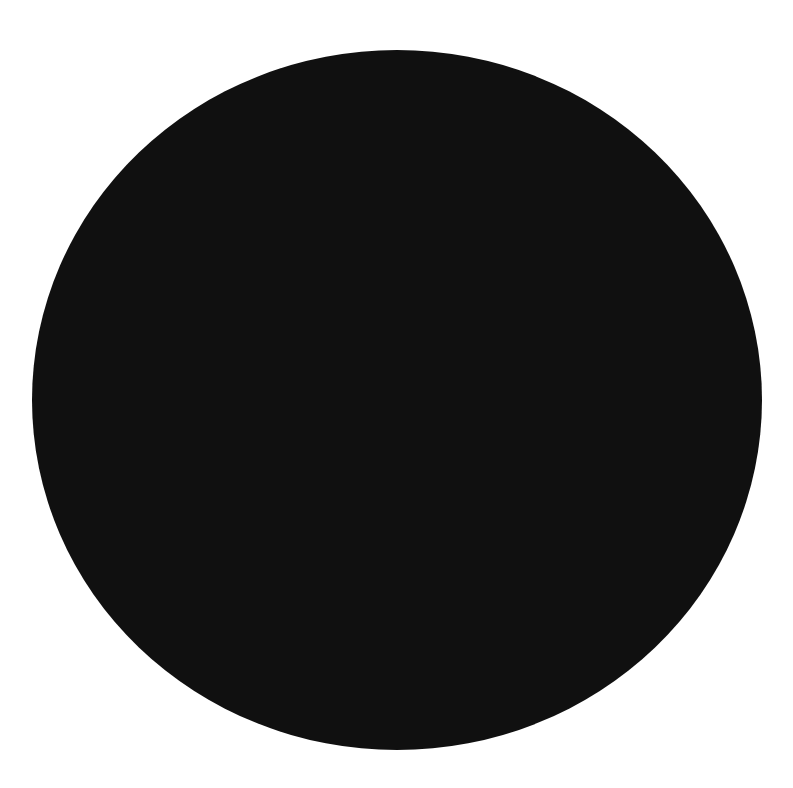
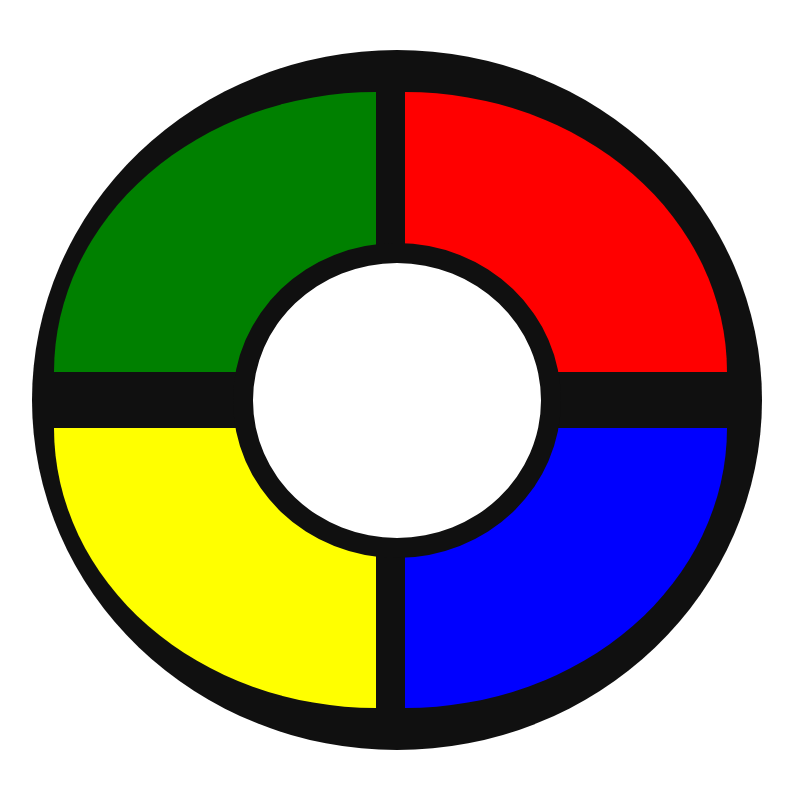
Before and after one commit to AryanJ-NYC/simon-game, a plain HTML site: page index.html in a window 1280 px wide. Shown: the whole page, without its empty margins (228-1021 px from the left). Drawn offline with nearby package versions, Linux system fonts and the light colour scheme.

Commit message:
Displays four buttons with label in middle

```diff
--- a/index.html
+++ b/index.html
@@ -19,14 +19,15 @@
   <div id="container-row" class="row">
     <div id="container-col" class="col-md-offset-2 col-md-8">
       <div id="black-base" class="container-fluid black-bg">
-        <div class="row">
-          <div class="col-xs-6"></div>
-          <div class="col-xs-6"></div>
+        <div class="row button-row">
+          <div id="green-button" class="col-xs-6 button"></div>
+          <div id="red-button" class="col-xs-6 button"></div>
         </div>
-        <div class="row">
-          <div class="col-xs-6"></div>
-          <div class="col-xs-6"></div>
+        <div class="row button-row">
+          <div id="yellow-button" class="col-xs-6 button"></div>
+          <div id="blue-button" class="col-xs-6 button"></div>
         </div>
+        <div id="white-box"></div>
       </div>
     </div>
   </div>
--- a/simon.js
+++ b/simon.js
@@ -1,5 +1,6 @@
 $(document).ready(function () {
     blackBaseHeightEqualsWidth();
+    resizeButtons();
     var initialWindowHeight = $(window).height(),
         initialWindowWidth = $(window).width;
     $(window).resize(function () {
@@ -10,8 +11,10 @@ $(document).ready(function () {
         } else if (currentWindowHeight != initialWindowHeight) { // height changed
             blackBaseWidthEqualsHeight();
         }
+        resizeButtons();
     });
 });
+
 function blackBaseHeightEqualsWidth() {
     var blackBase = $('#black-base');
     var blackCircleWidth = blackBase.width();
@@ -23,3 +26,13 @@ function blackBaseWidthEqualsHeight() {
     var blackCircleHeight = blackBase.height();
     blackBase.width(blackCircleHeight);
 }
+
+function resizeButtons() {
+    var buttonRow = $('.button-row'),
+        rowHeight = buttonRow.height(),
+        rowWidth = buttonRow.width();
+    var buttons = $('.button'),
+        buttonWidth = buttons.parent();
+    buttons.height(rowHeight * .8);
+    buttons.width(rowWidth * .5 * .8);
+}
--- a/styles.css
+++ b/styles.css
@@ -15,3 +15,46 @@ body, #container-row {
     transform: translateY(-50%);
     border-radius: 50%;
 }
+
+.button-row {
+    height: 50%;
+}
+
+#green-button {
+    top: 12%;
+    left: 3%;
+    background: green;
+    border-top-left-radius: 100%;
+}
+
+#red-button {
+    top: 12%;
+    left: 7%;
+    background: red;
+    border-top-right-radius: 100%;
+}
+
+#yellow-button {
+    top: 8%;
+    left: 3%;
+    background: yellow;
+    border-bottom-left-radius: 100%;
+}
+
+#blue-button {
+    top: 8%;
+    left: 7%;
+    background: blue;
+    border-bottom-right-radius: 100%;
+}
+
+#white-box {
+    height: 45%;
+    width: 45%;
+    top: 27.5%;
+    left: 27.5%;
+    background-color: white;
+    position: absolute;
+    border-radius: 50%;
+    border: 20px #101010 solid;
+}
```
